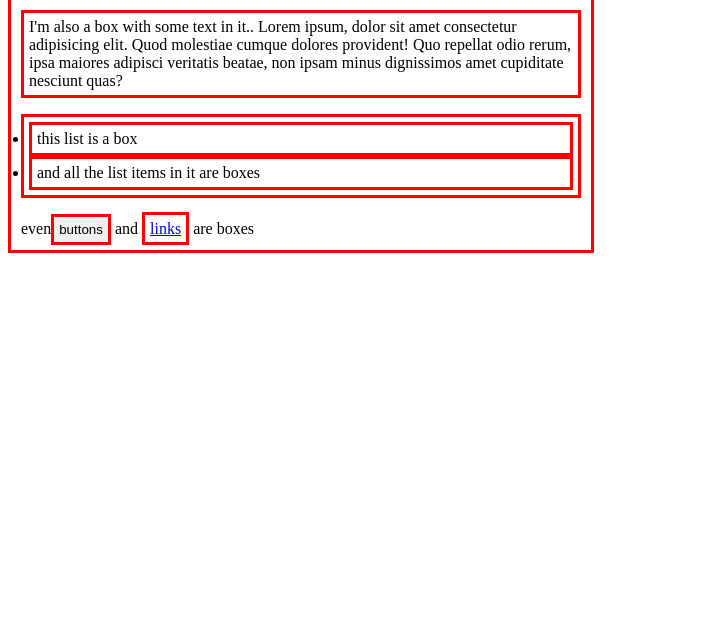
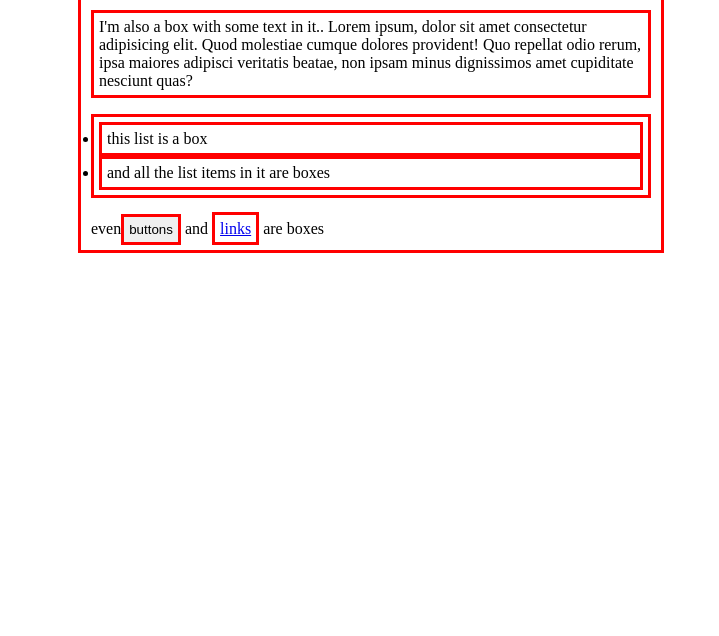
Before and after one commit to Tumpy-gupta/box-model-css, a plain HTML site: page index.html in a window 1280 px wide. Shown: the part 164-800 px from the top of the page, without its empty margins (0-719 px from the left). Drawn offline with Linux system fonts and the light colour scheme.

Commit message:
added new file

```diff
--- a/style.css
+++ b/style.css
@@ -1,6 +1,7 @@
 .main{
     width: 70vh;
     margin-top: 80px;
+    margin-left: 70px;
     border: 3px solid red;
     padding : 5px 10px;
 
```
